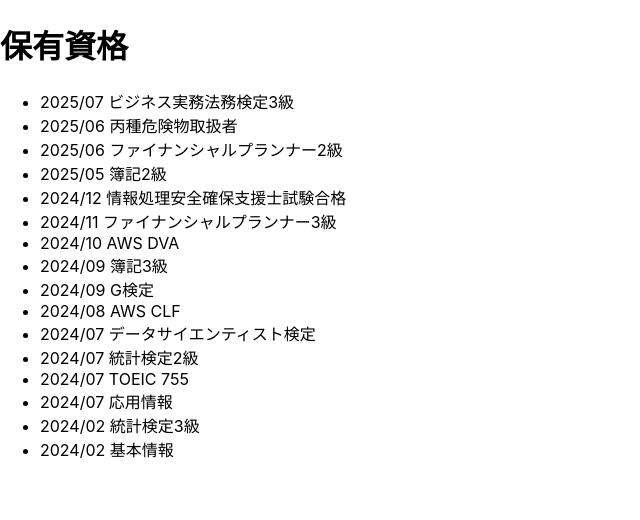
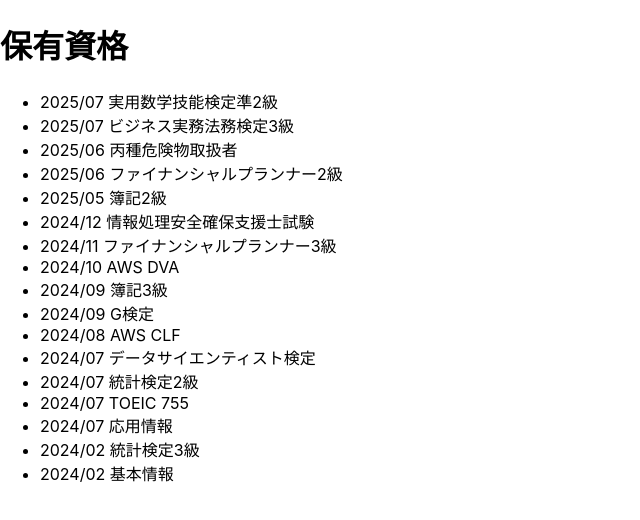
Before and after one commit to 1s22s1/1s22s1.github.io, a React (Create React App) app: page /qualification in a window 1280 px wide. Shown: the top 520 px of the page, without its empty margins (0-640 px from the left). Built offline with nearby package versions, Linux system fonts and the light colour scheme.

Commit message:
Add math pre-2

```diff
--- a/src/Qualification.js
+++ b/src/Qualification.js
@@ -1,10 +1,11 @@
 const Qualification = () => {
     const qualifications = [
+        { yearMonth: "2025/07", name: "実用数学技能検定準2級" },
         { yearMonth: "2025/07", name: "ビジネス実務法務検定3級" },
         { yearMonth: "2025/06", name: "丙種危険物取扱者" },
         { yearMonth: "2025/06", name: "ファイナンシャルプランナー2級" },
         { yearMonth: "2025/05", name: "簿記2級" },
-        { yearMonth: "2024/12", name: "情報処理安全確保支援士試験合格" },
+        { yearMonth: "2024/12", name: "情報処理安全確保支援士試験" },
         { yearMonth: "2024/11", name: "ファイナンシャルプランナー3級" },
         { yearMonth: "2024/10", name: "AWS DVA" },
         { yearMonth: "2024/09", name: "簿記3級" },
```
